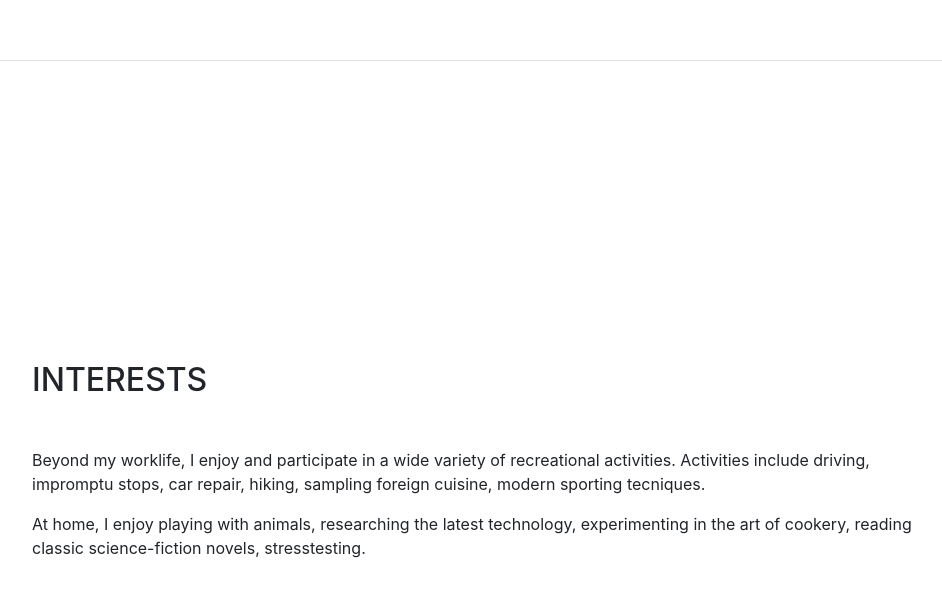
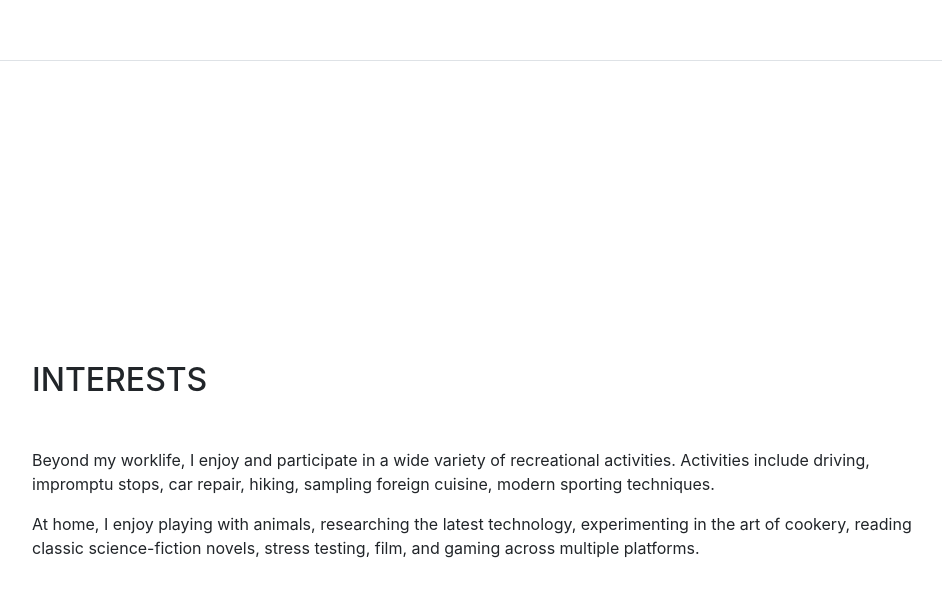
Before and after one commit to BrommelandJ/Broken-site, a website with bundled scripts: page index.html in a window 1280 px wide. Shown: the part 3139-3736 px from the top of the page, without its empty margins (288-1230 px from the left). Built offline with nearby package versions, Linux system fonts and the light colour scheme; a web font is replaced by a local one.

Commit message:
Update index.html

```diff
--- a/index.html
+++ b/index.html
@@ -154,7 +154,6 @@
           <div class="resume-item d-flex flex-column flex-md-row">
             <div class="resume-content mr-auto">
               <h3 class="mb-0">Northwestern High School</h3>
-              <div class="subheading mb-3">Technology Magnet Program</div>
               <p>GPA: 2.5</p>
             </div>
             <div class="resume-date text-md-right">
@@ -220,8 +219,8 @@
       <section class="resume-section p-3 p-lg-5 d-flex flex-column" id="interests">
         <div class="my-auto">
           <h2 class="mb-5">Interests</h2>
-          <p>Beyond my worklife, I enjoy and participate in a wide variety of recreational activities. Activities include driving, impromptu stops, car repair, hiking, sampling foreign cuisine, modern sporting tecniques.</p>
-          <p class="mb-0">At home, I enjoy playing with animals, researching the latest technology, experimenting in the art of cookery, reading classic science-fiction novels, stresstesting.</p>
+          <p>Beyond my worklife, I enjoy and participate in a wide variety of recreational activities. Activities include driving, impromptu stops, car repair, hiking, sampling foreign cuisine, modern sporting techniques.</p>
+          <p class="mb-0">At home, I enjoy playing with animals, researching the latest technology, experimenting in the art of cookery, reading classic science-fiction novels, stress testing, film, and gaming across multiple platforms.</p>
         </div>
       </section>
 
```
